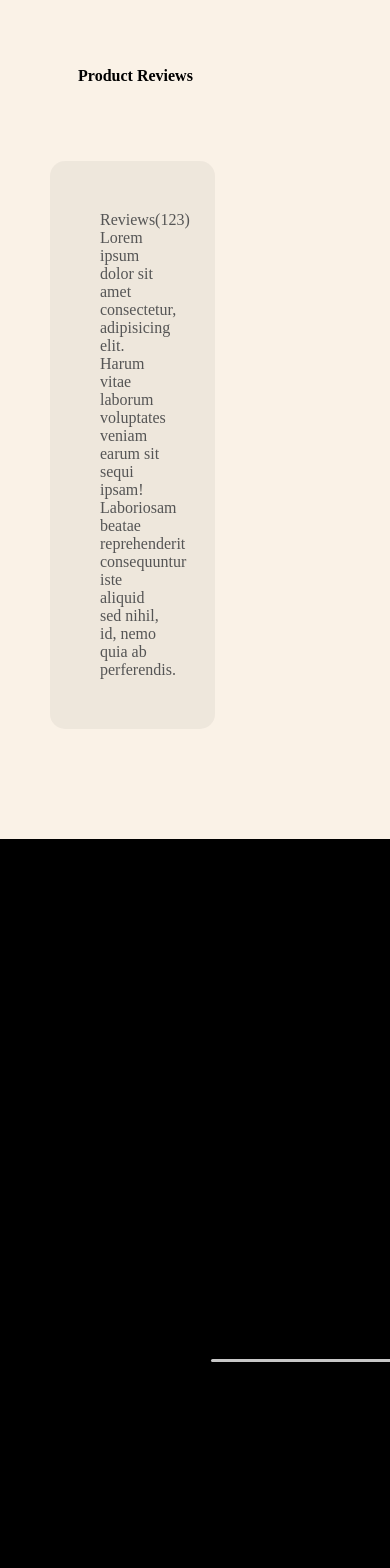
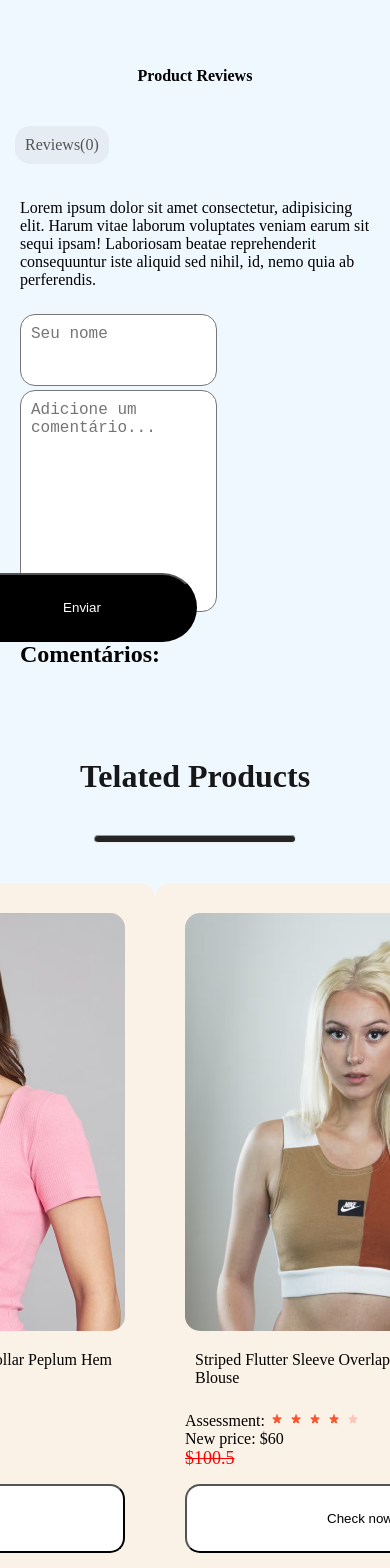
Before and after one commit to danielandersonBC96/Ecommerce.github.io, a React (Create React App) app: page /product/1 in a window 390 px wide. Shown: the part 1760-3328 px from the top of the page. Built offline with nearby package versions, Linux system fonts and the light colour scheme.

Commit message:
finalizando tela do produto

```diff
--- a/src/Components/DesscriptionBox/DescriptionBox.css
+++ b/src/Components/DesscriptionBox/DescriptionBox.css
@@ -1,15 +1,15 @@
- .descriptionbox{
-    margin:  110px 10px;
+.descriptionbox {
+   margin: 110px 10px;
    margin-bottom: 50px;
-
  }
 
- .descriptionbox-navigator{
+ .description-navigator {
    display: flex;
+   flex-wrap: wrap; /* Permitir que os itens se ajustem ao tamanho da tela */
+   margin-bottom: 20px; /* Reduzir a margem inferior para telas menores */
  }
 
- .descriptionbox-nav-box{
-
+ .descriptionbox-nav-box {
    display: flex;
    align-items: center;
    justify-content: center;
@@ -17,23 +17,147 @@
    font-weight: 600;
    width: 171px;
    height: 70px;
-    margin-bottom: 50px;
+   margin-bottom: 10px; /* Reduzir a margem inferior para telas menores */
  }
 
- .descrptionbox-nav-box-fade{
-
+ .descrptionbox-nav-box-fade {
    background-color: rgba(0, 0, 0, 0.048);
    color: #555;
- padding: 50PX;
+   padding: 20px; /* Reduzir o preenchimento para telas menores */
+   border-radius: 15px;
+   margin: 5px;
+ }
+
+ .descriptionbox-description {
+   display: flex;
+   flex-direction: column;
+   gap: 25px;
+   padding: 20px; /* Reduzir o preenchimento para telas menores */
+   padding-bottom: 50px; /* Reduzir o preenchimento inferior para telas menores */
+ }
+
+ /* Regras de mídia query para telas menores */
+ @media screen and (max-width: 768px) {
+   .descriptionbox {
+     margin: 50px 10px; /* Reduzir a margem superior para telas menores */
+   }
+
+   .descriptionbox-nav-box {
+     width: 100%; /* Alterar a largura para ocupar a largura total da tela */
+   }
+
+   .descrptionbox-nav-box-fade {
+     padding: 10px; /* Reduzir o preenchimento para telas menores */
+   }
+
+   .descriptionbox-description {
+     padding: 10px; /* Reduzir o preenchimento para telas menores */
+     padding-bottom: 30px; /* Reduzir o preenchimento inferior para telas menores */
+   }
+ }
+
+ .comment-form {
+   display: flex;
+   flex-direction: column;
+ }
+
+ .comment-textarea-wrapper {
+   position: relative;
+   width: 100%;
+ }
+
+ .comment-textarea {
+   width: 50%;
+   height: 200px; /* Defina a altura desejada para a área de texto */
+   resize: none; /* Impede redimensionamento manual */
+   padding: 10px;
+   font-size: 16px;
+    border-radius: 15px;
+ }
+
+ .comment-button {
+   align-self: flex-end; /* Botão alinhado à direita */
+   margin-top: 10px;
+   margin: -250px;
+   width: 230px; /* Botão com largura total */
+   padding: 10px;
+   margin-top: 10px
+
+
+ }
+
+ /* Estilo para garantir que a área de texto seja sempre visível */
+ @media screen and (max-height: 768px) {
+   .comment-textarea-wrapper {
+     height: calc(100vh - 200px); /* Ajuste conforme necessário */
+     overflow-y: auto; /* Adiciona barra de rolagem vertical se necessário */
+   }
+ }
+
+
+ .editar {
+   width: 50px;
+   height: 50px;
+   border-radius: 15px;
+   background-color: white;
+   color: black;
+   margin-right: 10px; /* Adiciona margem à direita para criar espaço */
+ }
+
+ .excluir {
+   width: 50px;
+   height: 50px;
+   border-radius: 15px;
+   background-color: white;
+   color: black;
+   margin-left: 10px; /* Adiciona margem à esquerda para criar espaço */
+ }
+ comments-section {
+   margin-top: 20px; /* Adiciona margem no topo da seção de comentários */
+
+ }
+
+ .comments-section li {
+   display: flex;
+   align-items: center; /* Alinha os itens verticalmente */
+   margin-bottom: 10px; /* Adiciona espaçamento entre os comentários */
+ }
+
+ .comments-section li button {
+   margin-left: 10px; /* Adiciona margem à esquerda para criar espaço entre os botões */
+ }
+
+ .user{
+   margin-right: 10px;
+ }
+
+
+
+ .comments-section li {
+   margin-bottom: 10px;
+   padding: 10px;
+   border: 1px solid #ddd;
+   border-radius: 5px;
+ }
+
+ .editar, .excluir  {
+   padding: 5px 10px;
+   font-size: 14px;
+   margin-left: 10px;
+ }
+
+ strong{
+   padding: 5px 10px;
+   font-size: 14px;
+   margin-left: 10px;
+ }
+
+ .username-input{
+   width: 50%;
+   height: 50px; /* Defina a altura desejada para a área de texto */
+   resize: none; /* Impede redimensionamento manual */
+   padding: 10px;
+   font-size: 16px;
     border-radius: 15px;
 
  }
-
- .descriptionbox-description{
-
-    display: flex;
-    flex-direction: column;
-    gap: 25;
-    padding: 40PX;
-    padding-bottom: 70PX;
- }
--- a/src/Components/DesscriptionBox/DescriptionBox.jsx
+++ b/src/Components/DesscriptionBox/DescriptionBox.jsx
@@ -1,14 +1,71 @@
-import React from 'react';
+
+import React, { useState, useEffect } from 'react';
 import './DescriptionBox.css';
 
-export const DescriptionBox = () => {
+export const DescriptionBox = ({ productId }) => {
+  // Inicializa o estado dos comentários com base no ID do produto
+  const initialComments = localStorage.getItem(`product_${productId}_comments`) || '[]';
+  const [comment, setComment] = useState('');
+  const [commentsList, setCommentsList] = useState(JSON.parse(initialComments));
+  const [editIndex, setEditIndex] = useState(null);
+  const [username, setUsername] = useState('');
+
+  const handleCommentChange = (event) => {
+    setComment(event.target.value);
+  };
+
+  const handleUsernameChange = (event) => {
+    setUsername(event.target.value);
+  };
+
+  const handleSubmit = (event) => {
+    event.preventDefault();
+    if (!username) {
+      alert('Por favor, insira seu nome.');
+      return;
+    }
+    if (editIndex !== null) {
+      // Se estiver em modo de edição, atualiza o comentário existente
+      const updatedComments = [...commentsList];
+      updatedComments[editIndex].text = comment;
+      setCommentsList(updatedComments);
+      setEditIndex(null);
+    } else {
+      // Se não estiver em modo de edição, adiciona um novo comentário
+      const newComment = { user: username, text: comment };
+      const newComments = [...commentsList, newComment];
+      setCommentsList(newComments);
+    }
+    // Limpa o campo de comentário após o envio
+    setComment('');
+  };
+
+  const handleEdit = (index) => {
+    // Define o comentário a ser editado na textarea
+    setComment(commentsList[index].text);
+    // Define o índice do comentário a ser editado
+    setEditIndex(index);
+  };
+
+  const handleDelete = (index) => {
+    // Remove o comentário da lista de comentários
+    const updatedComments = [...commentsList];
+    updatedComments.splice(index, 1);
+    setCommentsList(updatedComments);
+  };
+
+  // Efeito para salvar os comentários na localStorage quando houver alterações
+  useEffect(() => {
+    localStorage.setItem(`product_${productId}_comments`, JSON.stringify(commentsList));
+  }, [commentsList, productId]);
+
   return (
     <div className='descriptionbox'>
       <div className="description-navigator">
-         <div className="descriptionbox-nav-box"> Product Reviews </div>
-         <div className="descrptionbox-nav-box-fade"> Reviews(123)
-
-         <div className="descrpitionbox-description">
+        <div className="descriptionbox-nav-box">Product Reviews</div>
+        <div className="descrptionbox-nav-box-fade">Reviews({commentsList.length})</div>
+      </div>
+      <div className="descriptionbox-description">
         <p>
           Lorem ipsum dolor sit amet consectetur,
           adipisicing elit. Harum vitae laborum voluptates
@@ -16,12 +73,41 @@ export const DescriptionBox = () => {
           consequuntur iste aliquid sed nihil,
           id, nemo quia ab perferendis.
         </p>
+        {/* Formulário de comentário */}
+        <form onSubmit={handleSubmit} className="comment-form">
+          <div className="comment-textarea-wrapper">
+            <textarea
+
+              type="text"
+              value={username}
+              onChange={handleUsernameChange}
+              placeholder="Seu nome"
+              className="username-input"
+
+            />
+            <textarea
+              value={comment}
+              onChange={handleCommentChange}
+              placeholder="Adicione um comentário..."
+              className="comment-textarea"
+            />
+            <button type="submit" className="comment-button">{editIndex !== null ? 'Salvar' : 'Enviar'}</button>
           </div>
-
-
+        </form>
+        {/* Renderiza os comentários na tela */}
+        <div className="comments-section">
+          <h2>Comentários:</h2>
+          <ul>
+            {commentsList.map((comment, index) => (
+              <li key={index}>
+                <strong className='nome'>{comment.user}:</strong> {comment.text}
+                <button onClick={() => handleEdit(index)} className='editar'>Editar</button>
+                <button onClick={() => handleDelete(index)} className='excluir'>Excluir</button>
+              </li>
+            ))}
+          </ul>
         </div>
       </div>
-
     </div>
-  )
-}
+  );
+};
--- a/src/Components/Footer/Footer.css
+++ b/src/Components/Footer/Footer.css
@@ -5,7 +5,7 @@
     align-items: center;
     gap: 50px;
     background-color:   black;
- height: 100vh;
+ height: 50vh;
  width: 250vh;
 
 
--- a/src/Components/Items/Item.css
+++ b/src/Components/Items/Item.css
@@ -53,4 +53,5 @@
     border-radius: 15px;
     background-color:  white;
     color: black;
+    margin-right: 50px;
 }
--- a/src/Components/ProductDisplay/ProductDisplay.jsx
+++ b/src/Components/ProductDisplay/ProductDisplay.jsx
@@ -3,7 +3,7 @@ import "./ProductDisplay.css";
 import star_icon from '../Assets/star_icon.png';
 import star_dull_icon from '../Assets/star_dull_icon.png'
 import cart_icon from '../Assets/cart_icon.png'
-import { DescriptionBox } from '../DesscriptionBox/DescriptionBox';
+
 export const ProductDisplay = (props) => {
     const { product } = props;
     console.log( product)
@@ -64,7 +64,7 @@ export const ProductDisplay = (props) => {
 
                 <button className='buttondisplay'>Add to cart   <br/>   <img className='carticon' src={ cart_icon} alt=''/>   </button>
 
-                <DescriptionBox/>
+
             </div>
 
 
--- /dev/null
+++ b/src/Components/RelatedProducts/Related.css
@@ -0,0 +1,51 @@
+.relatedproducts {
+    display: flex;
+    flex-direction: column;
+    align-items: center;
+    gap: 20px;
+    padding: 20px; /* Adicionado padding para espaçamento entre o conteúdo e as bordas */
+  }
+
+  .relatedproducts h1 {
+    color: #171717;
+    font-size: 2.5rem; /* Alterado para tamanho de fonte responsivo */
+    font-weight: 600;
+    margin-bottom: 20px; /* Adicionado espaçamento inferior para separar do conteúdo abaixo */
+  }
+
+  .relatedproducts hr {
+    width: 100%; /* Alterado para largura total */
+    max-width: 200px; /* Limitado a uma largura máxima */
+    height: 6px;
+    border-radius: 10px;
+    background: #252525;
+    margin: 0 auto; /* Centralizado horizontalmente */
+  }
+
+  .relatedproducts-item {
+    width: 100%; /* Alterado para largura total */
+    max-width: 350px; /* Limitado a uma largura máxima */
+    color: #000;
+    background-color: #faf2e7; /* Alterado para um tom mais claro */
+    border-radius: 15px;
+    padding: 20px; /* Alterado para um preenchimento mais equilibrado */
+    margin-bottom: 20px; /* Adicionado espaçamento inferior entre os itens */
+    box-sizing: border-box; /* Incluído para garantir que o preenchimento não aumente a largura */
+    display: flex;
+    margin-left: -1390px;
+  }
+
+  /* Regra de mídia query para dispositivos com largura máxima de 600px */
+  @media screen and (max-width: 600px) {
+    .relatedproducts {
+      padding: 10px; /* Reduzido o padding para telas menores */
+    }
+
+    .relatedproducts h1 {
+      font-size: 2rem; /* Tamanho de fonte reduzido para telas menores */
+    }
+
+    .relatedproducts-item {
+      max-width: 100%; /* Largura total para telas menores */
+    }
+  }
--- /dev/null
+++ b/src/Components/RelatedProducts/RelatedProducts.jsx
@@ -0,0 +1,37 @@
+import React, { useState }   from 'react';
+import './Related.css'
+import data_product from '../Assets/data';
+import {Item } from '../Items/item';
+import all_product from '../Assets/all_product';
+
+export const RelatedProducts = () => {
+
+  const [products, setProducts] = useState( data_product);
+
+  const shuffleProducts = () => {
+    // Embaralha os produtos aleatoriamente
+    const shuffledProducts = [...products].sort(() => Math.random() - 0.5);
+    setProducts(shuffledProducts);
+  };
+
+  return (
+    <div className='relatedproducts'>
+        <h1> Telated Products </h1>
+        <hr/>
+        <div className="relatedproducts-item">
+          {data_product.map((item,i) => {
+            return <Item
+            key={i}
+            id={item.id}
+            name={item.name}
+            image={item.image}
+            new_price={item.new_price}
+            old_price={item.old_price}
+            onClick={shuffleProducts}
+
+            />
+          } )}
+        </div>
+    </div>
+  )
+}
--- a/src/Pages/Product.jsx
+++ b/src/Pages/Product.jsx
@@ -3,6 +3,8 @@ import { ShopContext } from '../Context/ShopContext'
 import { Breadcrums } from '../Components/Breadcrums/Breadcrums';
 import{useParams} from  'react-router-dom';
 import { ProductDisplay } from '../Components/ProductDisplay/ProductDisplay';
+import { DescriptionBox } from '../Components/DesscriptionBox/DescriptionBox';
+import { RelatedProducts } from '../Components/RelatedProducts/RelatedProducts';
 
 export const Product = () => {
   const { all_product } = useContext(ShopContext);
@@ -17,10 +19,13 @@ export const Product = () => {
     //return <div>Produto não encontrado.</div>;
  // }
 
-  return (
-   <div>
-  <Breadcrums  product={product}/>
-     <ProductDisplay  product={product}/>
-    </div>
-  );
+ return (
+  <div>
+    <Breadcrums product={product}/>
+    <ProductDisplay product={product}/>
+    <DescriptionBox/>
+     <RelatedProducts/>
+  </div>
+);
+
 };
```
Lines whose indentation alone changed are shown as unchanged.
